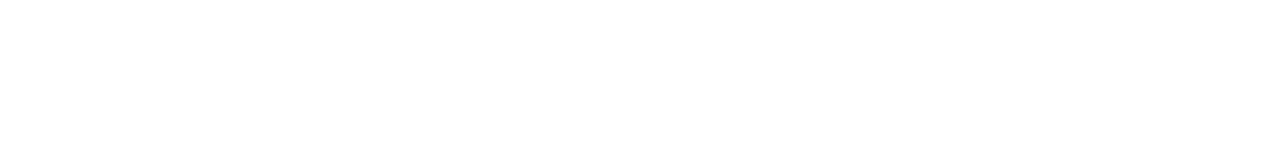
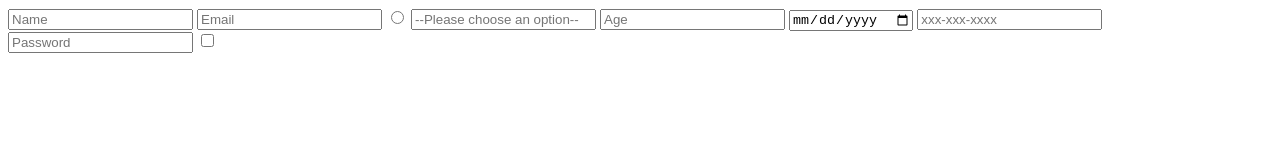
Before and after one commit to acciojob/signup-form-car-aniket100200, a website: page main.html in a window 1280 px wide. Drawn offline with Linux system fonts and the light colour scheme.

Commit message:
created a submission

```diff
--- a/main.html
+++ b/main.html
@@ -8,6 +8,17 @@
 
 <body>
 	<!-- the entire body must be written by student -->
+	 <form method="post">
+        <input type="text" required id="name" placeholder="Name">
+        <input type="email" required id="email" placeholder="Email">
+        <input type="radio" required value="gender_m,gender_f">
+        <input type="select" required id="cars" placeholder="--Please choose an option--">
+        <input type="number" required id="age" placeholder="Age">
+        <input type="date" required id="dob">
+        <input type="tel" id="tel" placeholder="xxx-xxx-xxxx">
+        <input type="password" required id="password" placeholder="Password">
+        <input type="checkbox" required id="tos">
+    </form>
     <script type="text/javascript" src="./script.js">
 </script>
 
```
